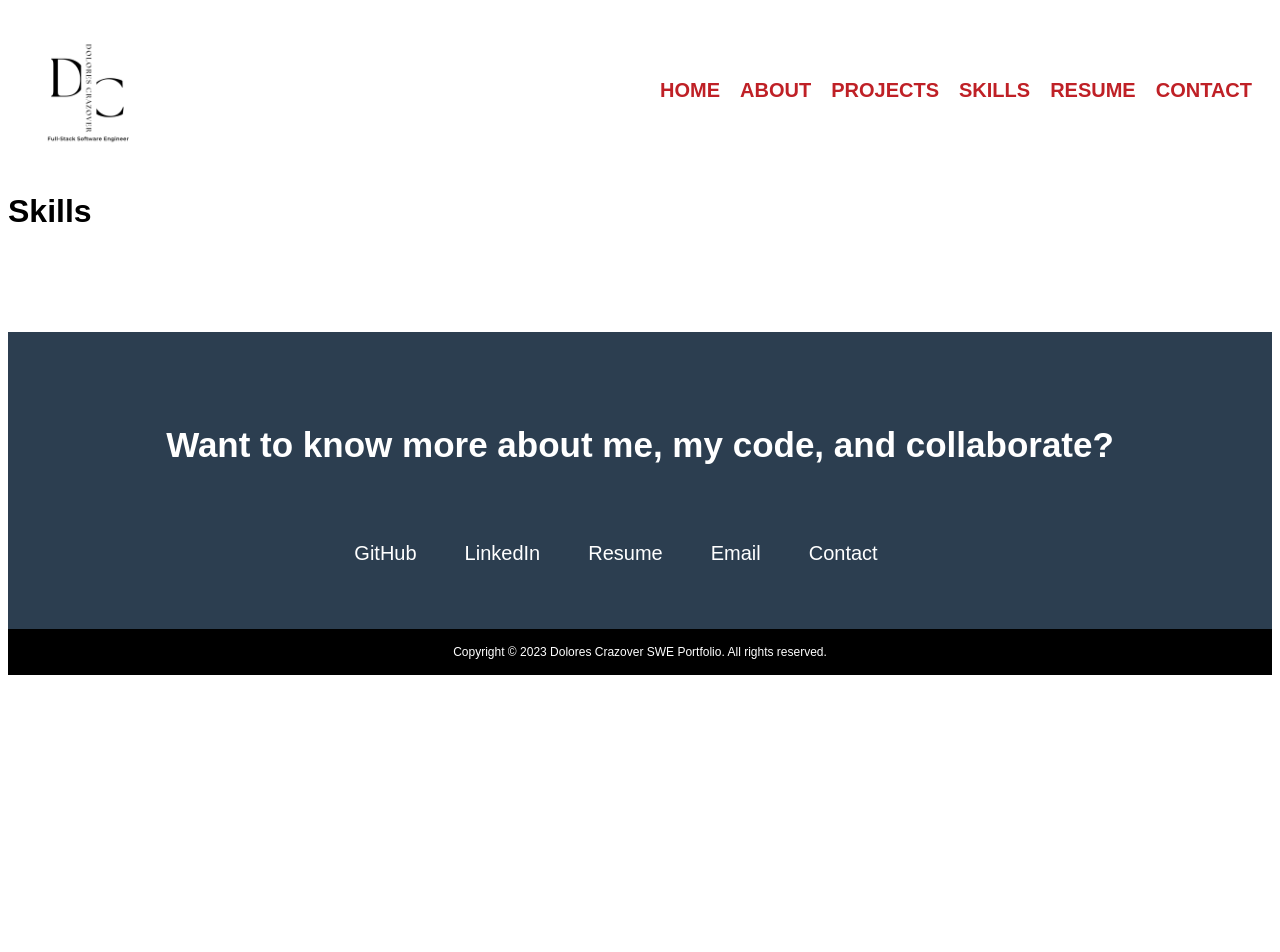
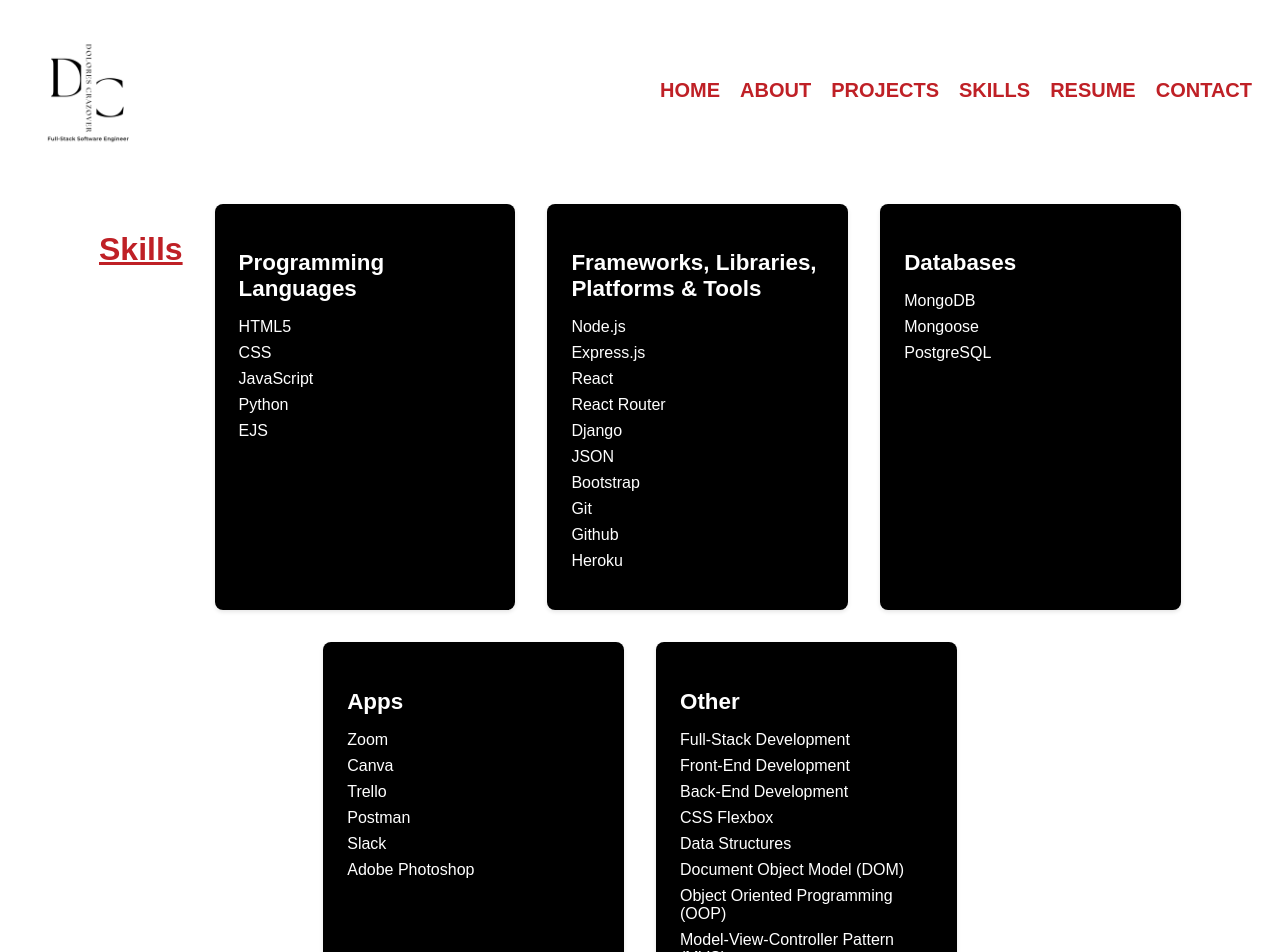
Before and after one commit to DoloresCode/Portfolio_Express_react-_frontend, a React (Create React App) app: page /skills in a window 1280 px wide. Shown: the top 952 px of the page. Before the commit the page ends 800 px from the top, so only its background shows below. Built offline with nearby package versions, Linux system fonts and the light colour scheme.

Commit message:
work on resume page

```diff
--- a/src/index.css
+++ b/src/index.css
@@ -106,3 +106,130 @@ footer {
   padding-bottom: 3rem;
   font-size: 35px;
 }
+
+/* Contact Page */
+
+.contact-container {
+  font-family: 'Montserrat', sans-serif;
+  text-align: center;
+  margin: 2rem auto;
+  max-width: 500px;
+}
+
+.contact-title {
+  font-size: 1.5rem;
+  font-weight: bold;
+  color: #bf2026;
+  margin-bottom: 1rem;
+}
+
+.contact-form {
+  font-family: 'Montserrat', sans-serif;
+  display: flex;
+  flex-direction: column;
+  align-items: center;
+}
+
+.form-group {
+  margin-bottom: 1rem;
+}
+
+.form-group label {
+  display: block;
+  margin-bottom: 0.5rem;
+}
+
+.form-group input,
+.form-group textarea {
+  width: 100%;
+  padding: 0.5rem;
+  background: none;
+  border: none;
+  border-bottom: 1px solid #ccc;
+  color: #333;
+  font-size: 1rem;
+}
+
+.form-group textarea {
+  height: 150px;
+}
+
+.send-button {
+  background-color: #2c3e50;
+  color: white;
+  padding: 0.5rem 1rem;
+  border: none;
+  border-radius: 4px;
+  cursor: pointer;
+  transition: background-color 0.3s ease;
+}
+
+.send-button:hover {
+  background-color: white;
+  color: #2c3e50;
+  border: 1px solid #2c3e50;
+}
+
+.form-group label span {
+  color: white;
+}
+
+.form-group label {
+  color: white;
+}
+
+/* Skills Page */
+
+.skills-container {
+  display: flex;
+  flex-wrap: wrap;
+  justify-content: center;
+  gap: 2rem;
+  margin-top: 2rem;
+}
+
+.skills-container section {
+  position: relative;
+  background-color: #000;
+  padding: 1.5rem;
+  border-radius: 8px;
+  box-shadow: 0 2px 4px rgba(0, 0, 0, 0.1);
+  color: #fff;
+  transition: transform 0.3s ease;
+}
+
+.skills-container section:hover {
+  transform: scale(1.05);
+}
+
+.skills-container h3 {
+  font-size: 1.4rem;
+  font-weight: bold;
+  margin-bottom: 1rem;
+}
+
+.skills-container ul {
+  list-style-type: none;
+  padding: 0;
+}
+
+.skills-container li {
+  margin-bottom: 0.5rem;
+}
+
+.skills-container .programming-languages,
+.skills-container .frameworks-tools,
+.skills-container .databases,
+.skills-container .apps,
+.skills-container .other {
+  flex-basis: 20%;
+}
+
+.skills-title {
+  font-size: 2rem;
+  font-weight: bold;
+  color: #bf2026;
+  text-align: center;
+  margin-bottom: 2rem;
+  text-decoration: underline;
+}
--- a/src/pages/Contact.js
+++ b/src/pages/Contact.js
@@ -3,55 +3,57 @@ import React from 'react';
 function Contact() {
   return (
     <div className="contact-container">
-      <h2 className="contact-title">Contact Me Now!</h2>
+      <h2 className="contact-title">Let's talk!</h2>
       <form className="contact-form">
         <div className="form-group">
+          <div className="name-group">
             <label>
-            <span>First Name*</span> <span className="required">*</span>
-          </label>
+              <span>First Name</span> <span className="required">*</span>
               <input
                 type="text"
                 name="firstName"
-            placeholder="Enter your first name"
+                placeholder="First Name"
                 required
               />
-        </div>
-        <div className="form-group">
+            </label>
             <label>
               <span>Last Name</span> <span className="required">*</span>
-          </label>
               <input
                 type="text"
                 name="lastName"
-            placeholder="Enter your last name"
+                placeholder="Last Name"
                 required
               />
+            </label>
+          </div>
         </div>
         <div className="form-group">
           <label>
             <span>Email</span> <span className="required">*</span>
-          </label>
             <input
               type="email"
               name="email"
-            placeholder="Enter your email"
+              placeholder="Email"
               required
             />
+          </label>
         </div>
         <div className="form-group">
-          <label>Subject</label>
+          <label>
+            <span>Subject</span>
             <input
               type="text"
               name="subject"
-            placeholder="Enter the subject"
+              placeholder="Subject"
             />
+          </label>
         </div>
         <div className="form-group">
           <label>Message</label>
           <textarea
             name="message"
             rows="5"
-            placeholder="Enter your message"
+            placeholder="Message"
           ></textarea>
         </div>
         <button className="send-button">Send</button>
--- a/src/pages/Resume.js
+++ b/src/pages/Resume.js
@@ -1,5 +1,95 @@
-function Resume(props) {
-    return <h1>Resume</h1>;
-  }
+function Resume() {
+  return (
+    <div className="resume-container">
+      <section className="resume-section">
+        <h2 className="resume-title">My Resume</h2>
+        <a href="/path/to/resume.pdf" download className="resume-download">Download My Resume</a>
+      </section>
 
-  export default Resume;
+      <section className="resume-section">
+        <h3 className="resume-subtitle">SUMMARY</h3>
+        <p className="resume-description">I am a Full Stack Software Engineer who leverages expertise in STEM, entrepreneurship, and community building (DEI) to design customized solutions that strive to drive innovation, optimize processes, and enhance lives. I utilize skills in HTML5, CSS, Javascript, Node.js, Express.js, and React to create impactful change in the world.</p>
+      </section>
+
+      <section className="resume-section">
+        <h3 className="resume-subtitle">SKILLS</h3>
+        <p className="resume-description">
+          <strong>Programming Languages:</strong> HTML5, CSS, JavaScript, Python, EJS<br />
+          <strong>Frameworks, Libraries, Platforms & Tools:</strong> Node.js, Express.js, React, React Router, Django, JSON, CSS, Bootstrap, Git, Github, Heroku<br />
+          <strong>Databases:</strong> MongoDB, Mongoose, PostgreSQL<br />
+          <strong>Apps:</strong> Zoom, Canva, Trello, Postman, Slack, Adobe Photoshop<br />
+          <strong>Other:</strong> Full-Stack Development, Front-End Development, Back-End Development, CSS Flexbox, Data Structures, Document Object Model (DOM), Object Oriented Programming (OOP), Model-View-Controller Pattern (MVC), Rest(ful) APIs
+        </p>
+      </section>
+
+      <section className="resume-section">
+        <h3 className="resume-subtitle">EXPERIENCE</h3>
+        <div className="resume-experience">
+          <h4 className="resume-experience-title">Software Engineering Fellow | General Assembly | Remote | USA</h4>
+          <p className="resume-experience-date">01/2023 - 07/2023</p>
+          <ul className="resume-experience-projects">
+            <li>Blackjack Game - Play Blackjack: Game deployed | Code | HTML5, CSS, JavaScript, GitHub</li>
+            <li>KitchenConnect - Recipes Sharing Website: Website deployed | Code | HTML, CSS, JavaScript, GitHub, NodeJs, Express, EJS, MongDB, Mongoose, Render</li>
+          </ul>
+        </div>
+        <div className="resume-experience">
+          <h4 className="resume-experience-title">Founder & CEO | DEI & You Consulting | USA, Belgium</h4>
+          <p className="resume-experience-date">11/2020 - Present</p>
+          <p className="resume-experience-description">Facilitated impactful discussions and events, including Women in STEM at The Estee Lauder Companies and How Juneteenth Matters Around the World at YPO featuring Martin Luther King III. Developed and implemented comprehensive DEI strategies for international clients, impacting over 40 companies and 35,000 individuals.</p>
+        </div>
+        {/* Add more experience sections as needed */}
+      </section>
+
+      <section className="resume-section">
+        <h3 className="resume-subtitle">EDUCATION</h3>
+        <p className="resume-description">Full Stack Software Engineering Immersive | General Assembly | 01
+
+
+
+
+
+
+
+
+
+
+
+
+        /2023 - 07/2023</p>
+        <p className="resume-description">Executive Leadership Program (Business) | Harvard Business School | 2021</p>
+        <p className="resume-description">Diversity & Inclusion Certificate Program | Cornell University | 2020</p>
+        <p className="resume-description">NYU Digital Media Marketing Certificate | New York University | 2018</p>
+        <p className="resume-description">MSc Applied Microbiology And Biological Engineering | Denis Diderot University (Paris 6, 7, 11) - AgroParisTech - École Nationale Vétérinaire d’Alfort | 2009</p>
+        <p className="resume-description">Ba(Hons) Biological Analysis | École Nationale de Chimie, Physique, Biologie, Paris | 2005</p>
+      </section>
+
+      <section className="resume-section">
+        <h3 className="resume-subtitle">VOLUNTEERING</h3>
+        <div className="resume-volunteering">
+          <h4 className="resume-volunteering-title">Global, Diversity & Inclusion Champion | YPO (Young Presidents’ Organization)</h4>
+          <p className="resume-volunteering-date">02/2021 - Present</p>
+          <p className="resume-volunteering-description">Played a key role in achieving 234% membership growth as an Executive Board member for the YPO Diversity & Inclusion Hub. Contributed to developing a global DEI strategy, leading content creation, and providing monthly learning resources for international leaders.</p>
+        </div>
+        {/* Add more volunteering sections as needed */}
+      </section>
+
+      <section className="resume-section">
+        <h3 className="resume-subtitle">ADDITIONAL</h3>
+        <p className="resume-description">
+          <strong>Technical Skills:</strong> Google Analytics and AdWords (SEM), SEO, WordPress, Digital Marketing Expert<br />
+          <strong>Languages:</strong> French (native), English (Fluent), Lingala (Fluent)<br />
+          <strong>Certifications & Training:</strong> Diversity & Inclusion Certificate - Cornell University (11/2020), Google Analytics and AdWords (SEM), SEO, WordPress - Google (04/2020), The Fundamentals of Digital Marketing Expert - Google (04/2020), Python - Programming, Get Starting - University Of Michigan’s Course Certified (05/2019), Python - Data Structures - University Of Michigan’s Course Certified (07/2019)
+        </p>
+      </section>
+
+      <button className="resume-download-button">Download CV</button>
+      <div className="resume-back-to-top">
+        <a href="#top" className="resume-back-to-top-link">
+          <i className="fas fa-chevron-up"></i>
+        </a>
+      </div>
+    </div>
+  );
+}
+
+export default Resume;
--- a/src/pages/Skills.js
+++ b/src/pages/Skills.js
@@ -1,5 +1,67 @@
-function Skills(props) {
-    return <h1>Skills</h1>;
-  }
+function Skills() {
+  return (
+    <div className="skills-container">
+      <h2 className="skills-title">Skills</h2>
+      <section className="programming-languages">
+        <h3>Programming Languages</h3>
+        <ul>
+          <li>HTML5</li>
+          <li>CSS</li>
+          <li>JavaScript</li>
+          <li>Python</li>
+          <li>EJS</li>
+        </ul>
+      </section>
+      <section className="frameworks-tools">
+        <h3>Frameworks, Libraries, Platforms & Tools</h3>
+        <ul>
+          <li>Node.js</li>
+          <li>Express.js</li>
+          <li>React</li>
+          <li>React Router</li>
+          <li>Django</li>
+          <li>JSON</li>
+          <li>Bootstrap</li>
+          <li>Git</li>
+          <li>Github</li>
+          <li>Heroku</li>
+        </ul>
+      </section>
+      <section className="databases">
+        <h3>Databases</h3>
+        <ul>
+          <li>MongoDB</li>
+          <li>Mongoose</li>
+          <li>PostgreSQL</li>
+        </ul>
+      </section>
+      <section className="apps">
+        <h3>Apps</h3>
+        <ul>
+          <li>Zoom</li>
+          <li>Canva</li>
+          <li>Trello</li>
+          <li>Postman</li>
+          <li>Slack</li>
+          <li>Adobe Photoshop</li>
+        </ul>
+      </section>
+      <section className="other">
+        <h3>Other</h3>
+        <ul>
+          <li>Full-Stack Development</li>
+          <li>Front-End Development</li>
+          <li>Back-End Development</li>
+          <li>CSS Flexbox</li>
+          <li>Data Structures</li>
+          <li>Document Object Model (DOM)</li>
+          <li>Object Oriented Programming (OOP)</li>
+          <li>Model-View-Controller Pattern (MVC)</li>
+          <li>Rest(ful) APIs</li>
+        </ul>
+      </section>
+    </div>
+  );
+}
 
-  export default Skills;
+export default Skills;
```
Lines whose indentation alone changed are shown as unchanged.
